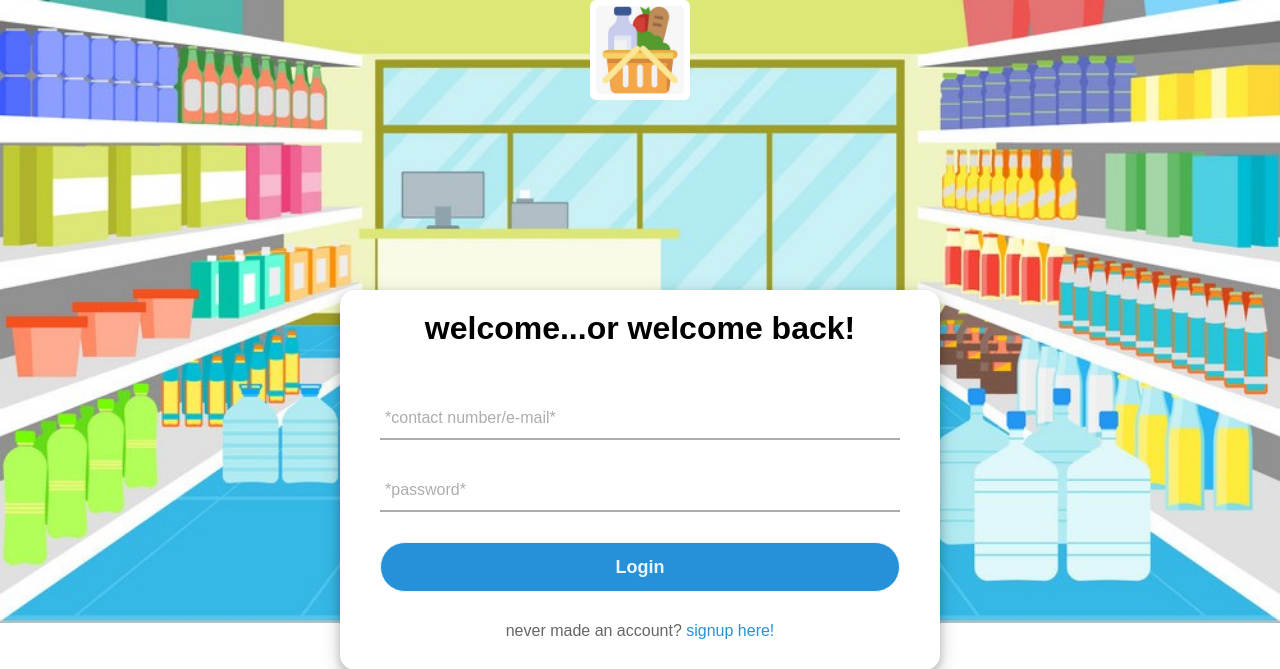
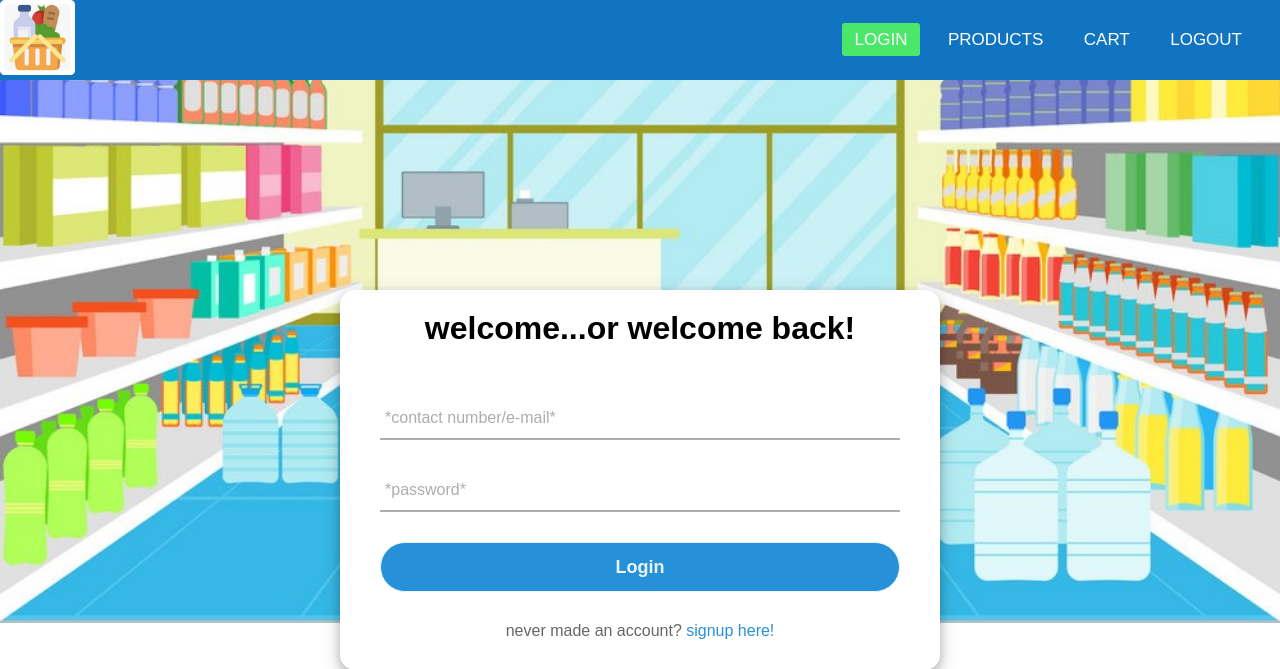
Before and after one commit to vihankarnik/groceries, a Flask app: page / in a window 1280 px wide. Shown: the top 669 px of the page. Run offline with Flask 2, Linux system fonts and the light colour scheme; data that the repository does not hold is empty.

Commit message:
fixed navbar hrefs

```diff
--- a/main.py
+++ b/main.py
@@ -140,6 +140,20 @@ def products():
         print(f"User {g.user.username} *Has added {product} to cart")
     return render_template('products.html')
 
+# cart page
+@app.route('/cart')
+def cart():
+    if not g.user:
+        return redirect(url_for(login))
+    return render_template('cart.html')
+
+# final page
+@app.route('/final')
+def final():
+    if not g.user:
+        return redirect(url_for(login))
+    return render_template('cart.html')
+
 # logout page
 @app.route('/logout')
 def logout():
--- a/templates/cart.html
+++ b/templates/cart.html
@@ -16,7 +16,7 @@
     </label>
     <label class="logo">shop name</label>
     <ul>
-      <li><a href="/login">home</a></li>
+      <li><a href="/">login</a></li>
       <li><a href="/products">products</a></li>
       <li><a class="active" href="/cart">cart</a></li>
       <li><a href="/logout">logout</a></li>
--- a/templates/final.html
+++ b/templates/final.html
@@ -22,7 +22,7 @@
       <i class="fas fa-bars"></i>
     </label>
     <ul>
-      <li><a href="/login">home</a></li>
+      <li><a href="/">login</a></li>
       <li><a class="active" href="/cart">cart</a></li>
       <li><a href="/products">products</a></li>
       <li><a href="/logout">logout</a></li>
--- a/templates/login.html
+++ b/templates/login.html
@@ -2,16 +2,28 @@
 <html lang="en">
 
 <head>
-  <title>store name</title>
-  <link rel="stylesheet" href="static/main.css">
-  <link rel="shortcut icon" href="static/img/logo.png">
+  <title>login</title>
+  <link rel="stylesheet" href="/static/main.css">
+  <link rel="shortcut icon" href="/static/img/logo.png">
   <meta charset="utf-8" />
 </head>
 
 <body>
-  <center>
-    <img src="/static/img/logo.png" height="100" width="100">
-  </center>
+  <nav>
+    <img src="/static/img/logo.png" ;width=75 ; height=75>
+    <input type="checkbox" id="check">
+    <label for="check" class="checkbtn">
+      <i class="fas fa-bars"></i>
+    </label>
+    </label>
+    <ul>
+      <li><a class="active" href="/">login</a></li>
+      <li><a href="/products">products</a></li>
+      <li><a href="/cart">cart</a></li>
+      <li><a href="/logout">logout</a></li>
+    </ul>
+  </nav>
+
   <div class="center">
     <h1>welcome...or welcome back!</h1>
     <form method="post">
@@ -28,7 +40,7 @@
 
       <input type="submit" value="Login">
       <div class="signup_link">
-        never made an account? <a href="signup.html">signup here!</a>
+        never made an account? <a href="/signup">signup here!</a>
       </div>
     </form>
   </div>
--- a/templates/products.html
+++ b/templates/products.html
@@ -19,7 +19,7 @@
       <i class="fas fa-bars"></i>
     </label>
     <ul>
-      <li><a href="/login">home</a></li>
+      <li><a href="/">login</a></li>
       <li><a class="active" href="/products">products</a></li>
       <li><a href="/cart">cart</a></li>
       <li><a href="/logout">logout</a></li>
@@ -41,7 +41,6 @@
         <div class="price">65 INR</div>
         <div class="buttons">
           <form method="POST">
-            <a href='cart.html'></a>
             <button name="AddtoCart" value="white sandwich bread"> add to cart</button>
           </form>
         </div>
--- a/templates/signup.html
+++ b/templates/signup.html
@@ -16,7 +16,7 @@
     </label>
     <label class="logo">shop name</label>
     <ul>
-      <li><a class="active" href="/login">home</a></li>
+      <li><a class="active" href="/">login</a></li>
       <li><a href="/products">products</a></li>
       <li><a href="/cart">cart</a></li>
       <li><a href="/logout">logout</a></li>
```
